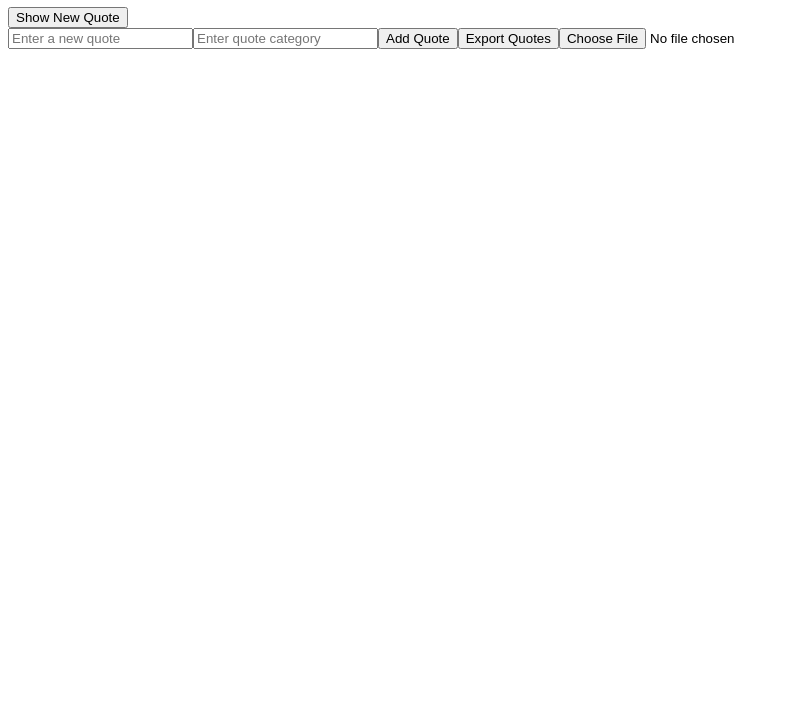
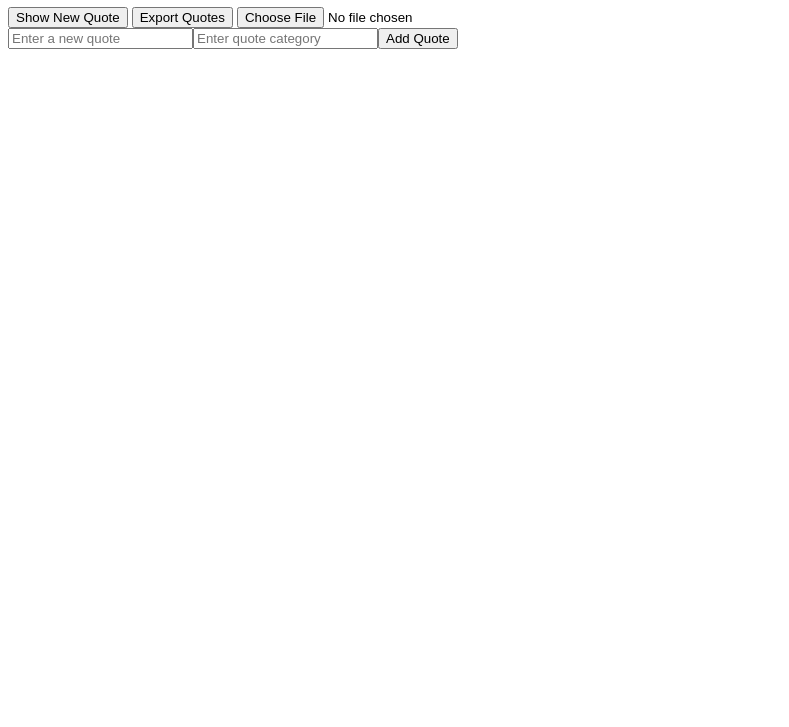
Before and after one commit to mubaraklarry/alx_fe_javascript, a plain HTML site: page dom-manipulation/index.html in a window 1280 px wide. Shown: the part 73-800 px from the top of the page, without its empty margins (0-789 px from the left). Drawn offline with Linux system fonts and the light colour scheme.

Commit message:
Fix export and import buttons for ALX checker

```diff
--- a/dom-manipulation/index.html
+++ b/dom-manipulation/index.html
@@ -9,6 +9,15 @@
     <h1>Dynamic Quote Generator</h1>
     <div id="quoteDisplay"></div>
     <button id="newQuote">Show New Quote</button>
+    <button onclick="exportToJsonFile()">Export Quotes</button>
+
+<input
+  type="file"
+  id="importFile"
+  accept=".json"
+  onchange="importFromJsonFile(event)"
+/>
+
     <script src="script.js"></script>
   </body>
   </html>
--- a/dom-manipulation/script.js
+++ b/dom-manipulation/script.js
@@ -61,20 +61,9 @@ function createAddQuoteForm() {
   addButton.textContent = "Add Quote";
   addButton.addEventListener("click", addQuote);
 
-  const exportButton = document.createElement("button");
-  exportButton.textContent = "Export Quotes";
-  exportButton.addEventListener("click", exportToJson);
-
-  const importInput = document.createElement("input");
-  importInput.type = "file";
-  importInput.accept = ".json";
-  importInput.addEventListener("change", importFromJsonFile);
-
   formContainer.appendChild(textInput);
   formContainer.appendChild(categoryInput);
   formContainer.appendChild(addButton);
-  formContainer.appendChild(exportButton);
-  formContainer.appendChild(importInput);
 
   document.body.appendChild(formContainer);
 }
@@ -96,7 +85,8 @@ function addQuote() {
   showRandomQuote();
 }
 
-function exportToJson() {
+function exportToJsonFile() {
+
   const dataStr = JSON.stringify(quotes, null, 2);
   const blob = new Blob([dataStr], { type: "application/json" });
   const url = URL.createObjectURL(blob);
```
